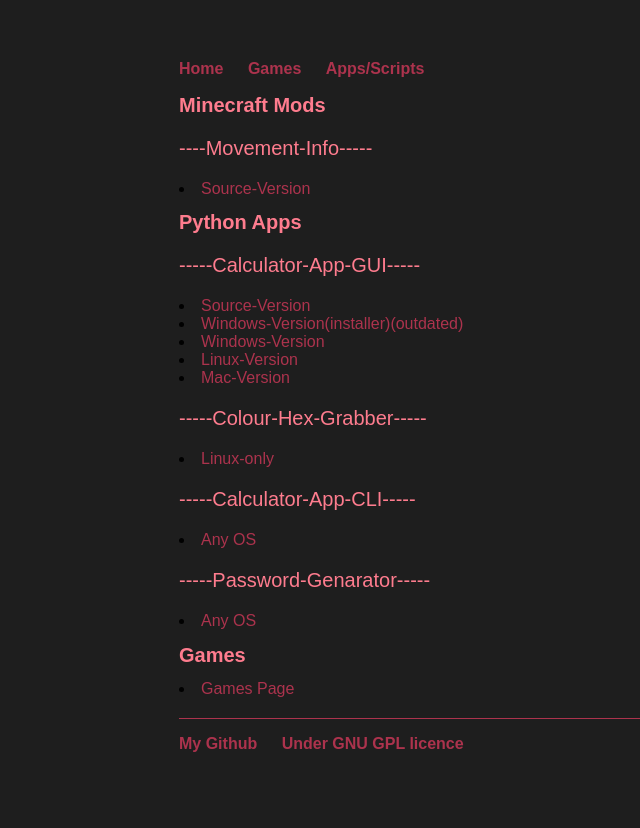
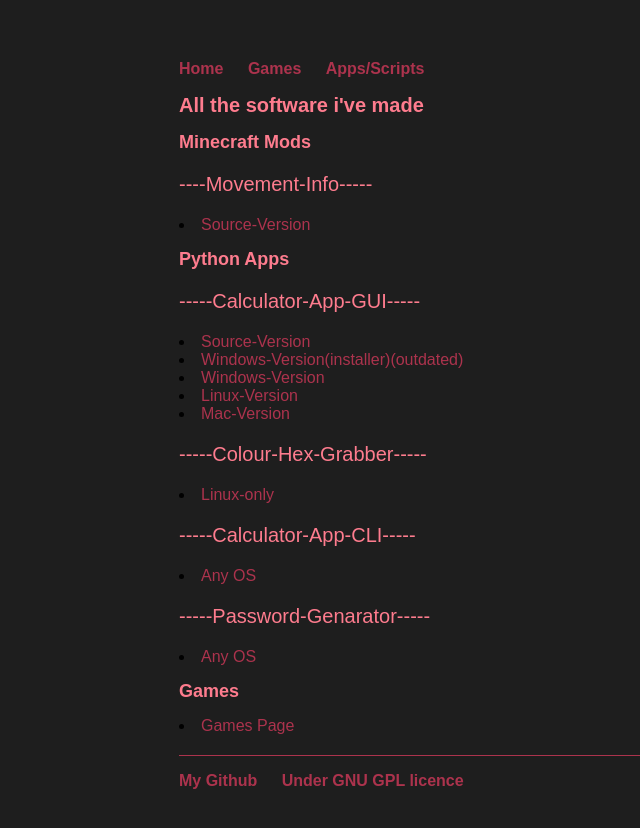
Before and after one commit to hen6003/hen6003.github.io, a Jekyll site: the page built from code/index.html, in a window 1280 px wide. Shown: the top 828 px of the page, without its empty margins (13-653 px from the left). Built offline with Jekyll 4.4.1, drawn with Linux system fonts in a browser that asks for light colours.

Commit message:
updated it again

```diff
--- a/code/index.html
+++ b/code/index.html
@@ -4,11 +4,13 @@
 ---
 <div class="blurb">
 
-	<h1>Minecraft Mods</h1>
+	<h1>All the software i've made</h1>
+	<h2>Minecraft Mods</h2>
 	<p>----Movement-Info-----</p>
 	<li><a href="https://github.com/hen6003/movementinfo/tree/master/">Source-Version</a></li>
 
-	<h1>Python Apps</h1>
+	<a></a>
+	<h2>Python Apps</h2>
 	<p>-----Calculator-App-GUI-----</p>
 	<li><a href="https://github.com/hen6003/Calc_GUI_python/tree/master/Calc-source">Source-Version</a></li>
 	<li><a href="https://github.com/hen6003/Calc_GUI_python/blob/master/Calc-installer.exe" target="_window">Windows-Version(installer)(outdated)</a></li>
@@ -22,7 +24,8 @@
 	<p>-----Password-Genarator-----</p>
 	<li><a href="https://github.com/hen6003/Python-Passwd-Gen">Any OS</a></li>
 
-	<h1>Games</h1>
+	<a></a>
+	<h2>Games</h2>
 	<li><a href="../games">Games Page</a></li>
 
 </div><!-- /.blurb -->
```
